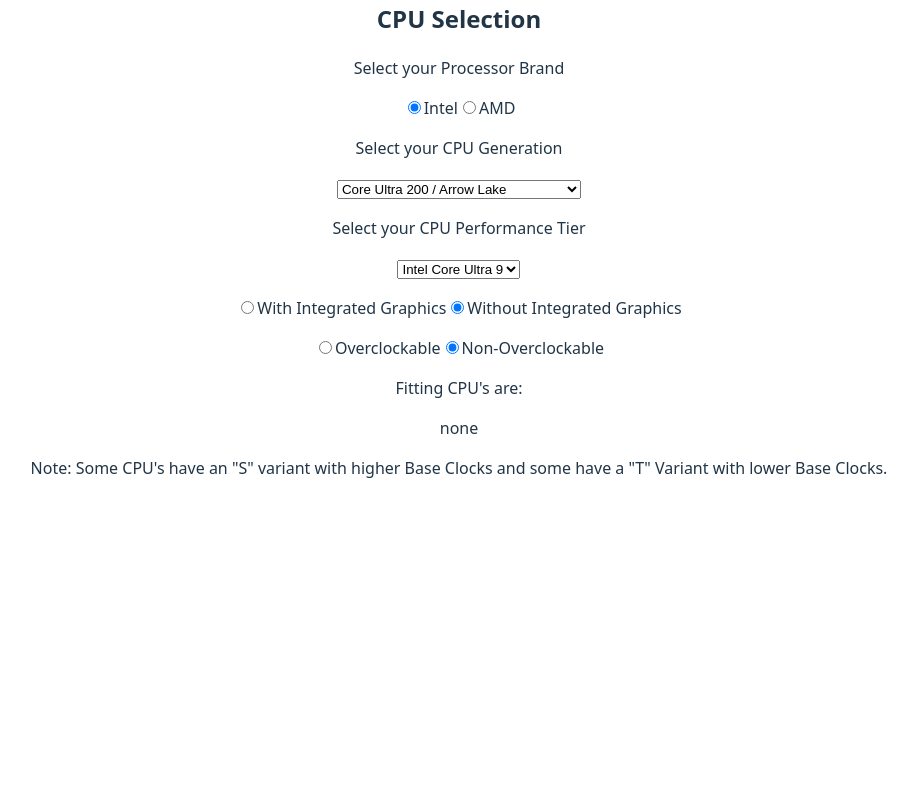
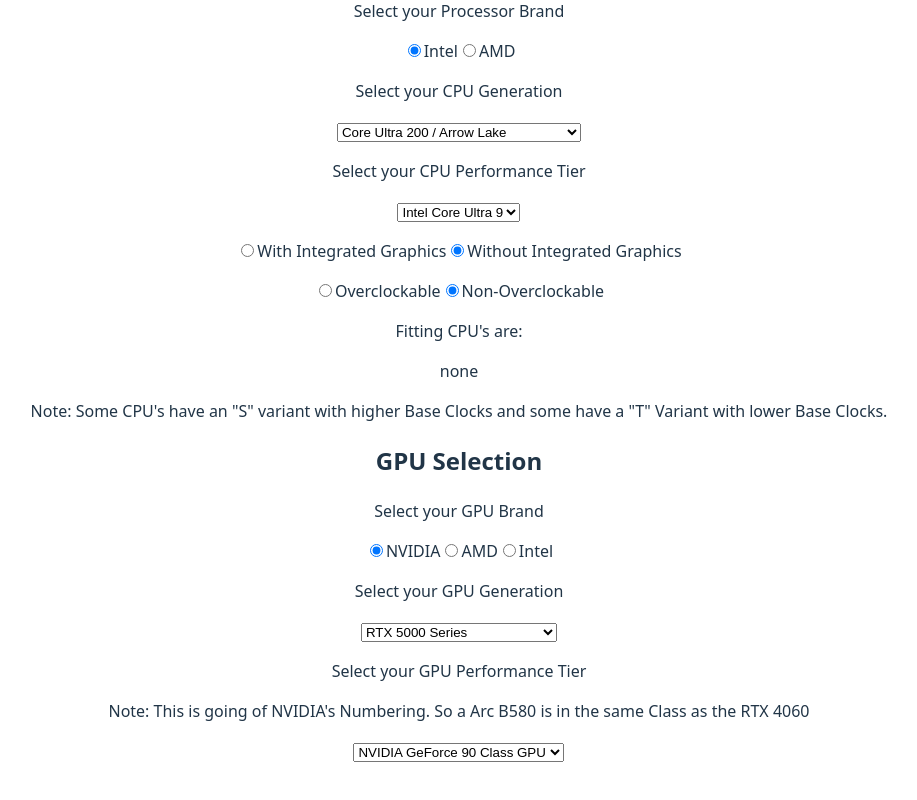
Before and after one commit to delfi-website/pc-config-react, a React (Vite) app: page / in a window 1280 px wide. Shown: the part 214-1014 px from the top of the page, without its empty margins (181-1098 px from the left). Before the commit the page ends 800 px from the top, so only its background shows below. Built offline with nearby package versions, Linux system fonts and the light colour scheme.

Commit message:
Prepared for adding GPU's

```diff
--- a/src/pcconfig/AMDGPUDataBase.jsx
+++ b/src/pcconfig/AMDGPUDataBase.jsx
@@ -1,3 +1,3 @@
-export default function AMDGPUDataBase({gpuGeneration, performanceBraket,callback}) {
+export default function AMDGPUDataBase({gpuGeneration, performanceBraket}) {
 
 }
--- a/src/pcconfig/IntelGPUDataBase.jsx
+++ b/src/pcconfig/IntelGPUDataBase.jsx
@@ -1,3 +1,3 @@
-export default function IntelGPUDataBase({gpuGeneration, performanceBraket,callback}) {
+export default function IntelGPUDataBase({gpuGeneration, performanceBraket}) {
 
 }
--- a/src/pcconfig/NvidiaGPUDataBase.jsx
+++ b/src/pcconfig/NvidiaGPUDataBase.jsx
@@ -1,3 +1,3 @@
-export default function NvidiaGPUDataBase({gpuGeneration, performanceBraket,callback}) {
+export default function NvidiaGPUDataBase({gpuGeneration, performanceBraket}) {
 
 }
--- a/src/pcconfig/PCConfig.jsx
+++ b/src/pcconfig/PCConfig.jsx
@@ -1,6 +1,9 @@
 import { useState } from "react";
 import IntelCPUDataBase from "./IntelCPUDataBase.jsx";
 import AMDCPUDataBase from "./AMDCPUDataBase.jsx";
+import NvidiaGPUDataBase from "./NvidiaGPUDataBase.jsx";
+import AMDGPUDataBase from "./AMDGPUDataBase.jsx";
+import IntelGPUDataBase from "./IntelGPUDataBase.jsx";
 
 export default function PCConfig() {
     // CPU Vendor and Generation
@@ -17,16 +20,21 @@
     const [cpuIsIntel, setCpuIsIntel] = useState(true);
 
     // GPU Vendor and Generation
-    /*
+
     const [gpuVendor, setGpuVendor] = useState(0); // 0 = Nvidia, 1 = AMD, 2 = Intel
     const [nvidiaGpuGeneration, setNvidiaGpuGeneration] = useState(0); // 0 = RTX 5000, 1 = RTX 4000, 2 = RTX 3000, 3 = RTX 2000/GTX 1600, 4 = GTX 1000, 5 = older
     const [amdGpuGeneration, setAmdGpuGeneration] = useState(0); // 0 = RX 9000, 1 = RX 7000, 2 = RX 6000, 3 = RX 5000, 4 = RX 500, 5 = older
     const [intelGpuGeneration, setIntelGpuGeneration] = useState(0); // 0 = Arc Battlemage, 1 = Arc Alchemist
-    const [gpuPerformanceBracket, setGpuPerformanceBracket] = useState(0); // 0 = 90 Class, 1 = 80 Class, 2 = 70 Class, 3 = 60 CLass, 4= 50 Class, 5 = worse
-    */
+    const [gpuPerformanceBracket, setGpuPerformanceBracket] = useState(0); // 0 = 90 Class, 1 = 80 Class, 2 = 70 Class, 3 = 60 CLass, 4= 50 Class, 5 = worseconst [cpuIsAmd, setCpuIsAmd] = useState(false);
+    const [gpuGenerationName, setGpuGenerationName] = useState("NVIDIA GeForce ")
+
+    const [gpuIsNvidia, setGpuIsNvidia] = useState(true);
+    const [gpuIsAmd, setGpuIsAmd] = useState(false);
+    const [gpuIsIntel, setGpuIsIntel] = useState(false);
+
     const handleCpuVendorChange = (event) => {
         const vendor = parseInt(event.target.value);
-        console.log('Selected Vendor:', vendor);  // Log vendor selection
+        console.log('Selected CPU Vendor:', vendor);  // Log vendor selection
         setCpuVendor(vendor);
         if (vendor === 0) {
             setCpuIsIntel(true);
@@ -38,13 +46,47 @@
             setCpuGenerationName("AMD Ryzen ");
         }
     };
+    const handleGpuVendorChange = (event) => {
+        const vendor2 = parseInt(event.target.value);
+        console.log('Selected GPU Vendor:', vendor2);  // Log vendor selection
+        setGpuVendor(vendor2);
+        if (vendor2 === 0) {
+            setGpuIsNvidia(true)
+            setGpuIsAmd(false)
+            setGpuIsIntel(false)
+            setGpuGenerationName("Nviida GeForce ")
+        } else if (vendor2 === 1){
+            setGpuIsNvidia(false)
+            setGpuIsAmd(true)
+            setGpuIsIntel(false)
+            setGpuGenerationName("AMD Radeon ")
+        } else if(vendor2===2){
+            setGpuIsNvidia(false)
+            setGpuIsAmd(false)
+            setGpuIsIntel(true)
+            setGpuGenerationName("Intel ARC ")
+        }
+    };
 
     const handleCpuPerformanceBraketChange = (event) => {
         setCpuPerformanceBracket(parseInt(event.target.value));
     };
+    const handleGpuPerformanceBraketChange = (event) => {
+        setGpuPerformanceBracket(parseInt(event.target.value));
+    };
 
     const handleAmdCpuGenerationChange = (event) => {
         setAmdCpuGeneration(parseInt(event.target.value));
+    };
+
+    const handleAmdGpuGenerationChange = (event) => {
+        setAmdGpuGeneration(parseInt(event.target.value));
+    };
+    const handleIntelGpuGenerationChange = (event) => {
+        setIntelGpuGeneration(parseInt(event.target.value));
+    };
+    const handleNvidiaGpuGenerationChange = (event) => {
+        setNvidiaGpuGeneration(parseInt(event.target.value));
     };
 
     const handleIntelCpuGenerationChange = (event) => {
@@ -82,6 +124,7 @@
             amdCpuGeneration,
             cpuPerformanceBracket,
             iGpu,
+            overclockable,
         });
     };
 
@@ -223,6 +266,90 @@
             {cpuIsAmd && (
                 <AMDCPUDataBase generation={amdCpuGeneration} performance={cpuPerformanceBracket} threeDVCache={threeDVCache}/>
             )}
+            <p></p>
+            <h2>GPU Selection</h2>
+            <p>Select your GPU Brand</p>
+            <label>
+                <input
+                    type="radio"
+                    name="gpuVendor"
+                    checked={gpuVendor === 0}
+                    value="0"
+                    onChange={handleGpuVendorChange}
+                />NVIDIA
+            </label>
+            <label>
+                <input
+                    type="radio"
+                    name="gpuVendor"
+                    checked={gpuVendor === 1}
+                    value="1"
+                    onChange={handleGpuVendorChange}
+                />AMD
+            </label>
+            <label>
+                <input
+                    type="radio"
+                    name="gpuVendor"
+                    checked={gpuVendor === 2}
+                    value="2"
+                    onChange={handleGpuVendorChange}
+                />Intel
+            </label>
+            <p>Select your GPU Generation</p>
+            {gpuIsIntel && (
+            <select name="intelCpuGeneration" value={intelGpuGeneration}
+                    onChange={handleIntelGpuGenerationChange}>
+                <option value="0">ARC Battlemage</option>
+                <option value="1">ARC Alchemist</option>
+            </select>
+        )}
+            {gpuIsAmd && (
+                <select name="amdCpuGeneration" value={amdGpuGeneration} onChange={handleAmdGpuGenerationChange}>
+                    <option value="0">Radeon Rx 9000 Series</option>
+                    <option value="1">Radeon Rx 7000 Series</option>
+                    <option value="2">Radeon Rx 6000 Series</option>
+                    <option value="3">Radeon Rx 5000 Series</option>
+                    <option value="4">Radeon Rx 500 Series</option>
+                    <option value="5">Older Radeon Series</option>
+                </select>
+            )}
+            {gpuIsNvidia && (
+                <select name="amdCpuGeneration" value={nvidiaGpuGeneration} onChange={handleNvidiaGpuGenerationChange}>
+                <option value="0">RTX 5000 Series</option>
+                <option value="1">RTX 4000 Series</option>
+                <option value="2">RTX 3000 Series</option>
+                <option value="3">RTX 2000 / GTX 1600 Series</option>
+                <option value="4">GTX 1000 Series</option>
+                <option value="5">Older GeForce Series</option>
+                </select>
+            )}
+            <p>
+            </p>
+            <p>Select your GPU Performance Tier</p>
+            <p>Note: This is going of NVIDIA's Numbering. So a Arc B580 is in the same Class as the RTX 4060</p>
+            <select
+                name="gpuPerformanceBraket"
+                value={gpuPerformanceBracket}
+                onChange={handleGpuPerformanceBraketChange}
+            >
+                <option value="0">{gpuGenerationName} 90 Class GPU</option>
+                <option value="1">{gpuGenerationName} 80 Class GPU</option>
+                <option value="2">{gpuGenerationName} 70 Class GPU</option>
+                <option value="3">{gpuGenerationName} 60 Class GPU</option>
+                <option value="4">{gpuGenerationName} 50 Class GPU</option>
+                <option value="5">{gpuGenerationName} 30 Class GPU</option>
+            </select>
+            <p></p>
+            {gpuIsNvidia && (
+                <NvidiaGPUDataBase gpuGeneration={nvidiaGpuGeneration} performanceBraket={gpuPerformanceBracket}/>
+                )}
+            {gpuIsIntel && (
+                <IntelGPUDataBase gpuGeneration={intelGpuGeneration} performanceBraket={gpuPerformanceBracket}/>
+            )}
+            {gpuIsNvidia && (
+                <AMDGPUDataBase gpuGeneration={amdGpuGeneration} performanceBraket={gpuPerformanceBracket}/>
+            )}
         </div>
     );
 }
```
